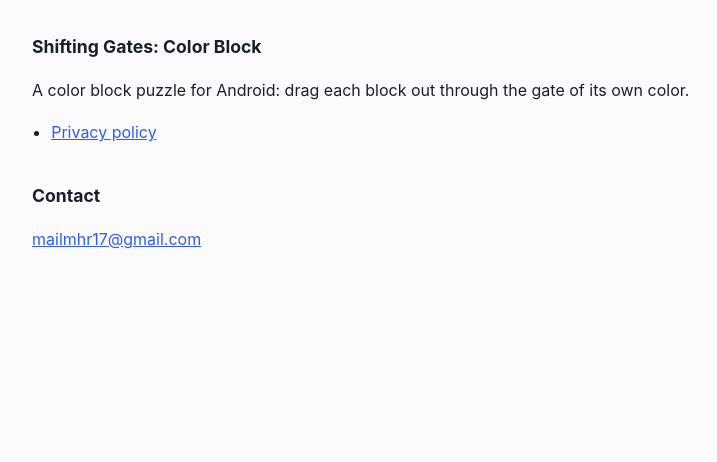
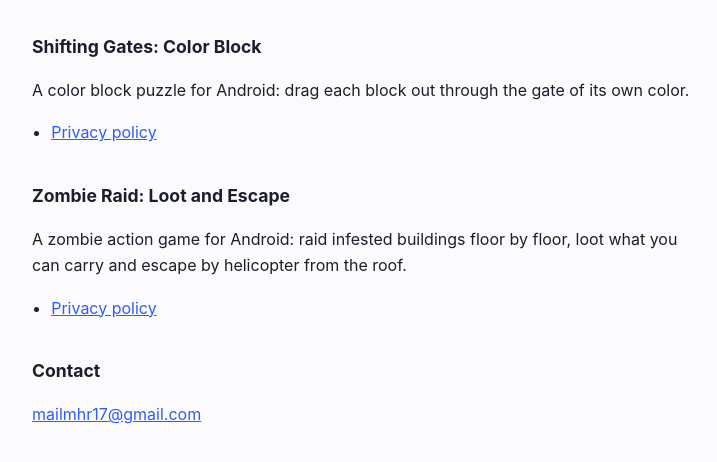
Before and after one commit to mhryksl/mhryksl.github.io, a plain HTML site: page index.html in a window 1280 px wide. Shown: the part 108-570 px from the top of the page, without its empty margins (272-989 px from the left). Drawn offline with Linux system fonts and the light colour scheme.

Commit message:
Landing page: add Zombie Raid

```diff
--- a/index.html
+++ b/index.html
@@ -38,6 +38,15 @@
   <li><a href="ShiftingGates/">Privacy policy</a></li>
 </ul>
 
+<h2>Zombie Raid: Loot and Escape</h2>
+<p>
+  A zombie action game for Android: raid infested buildings floor by floor, loot what you can
+  carry and escape by helicopter from the roof.
+</p>
+<ul>
+  <li><a href="ZombieRaid/">Privacy policy</a></li>
+</ul>
+
 <h2>Contact</h2>
 <p>
   <a href="mailto:mailmhr17@gmail.com">mailmhr17@gmail.com</a>
```
